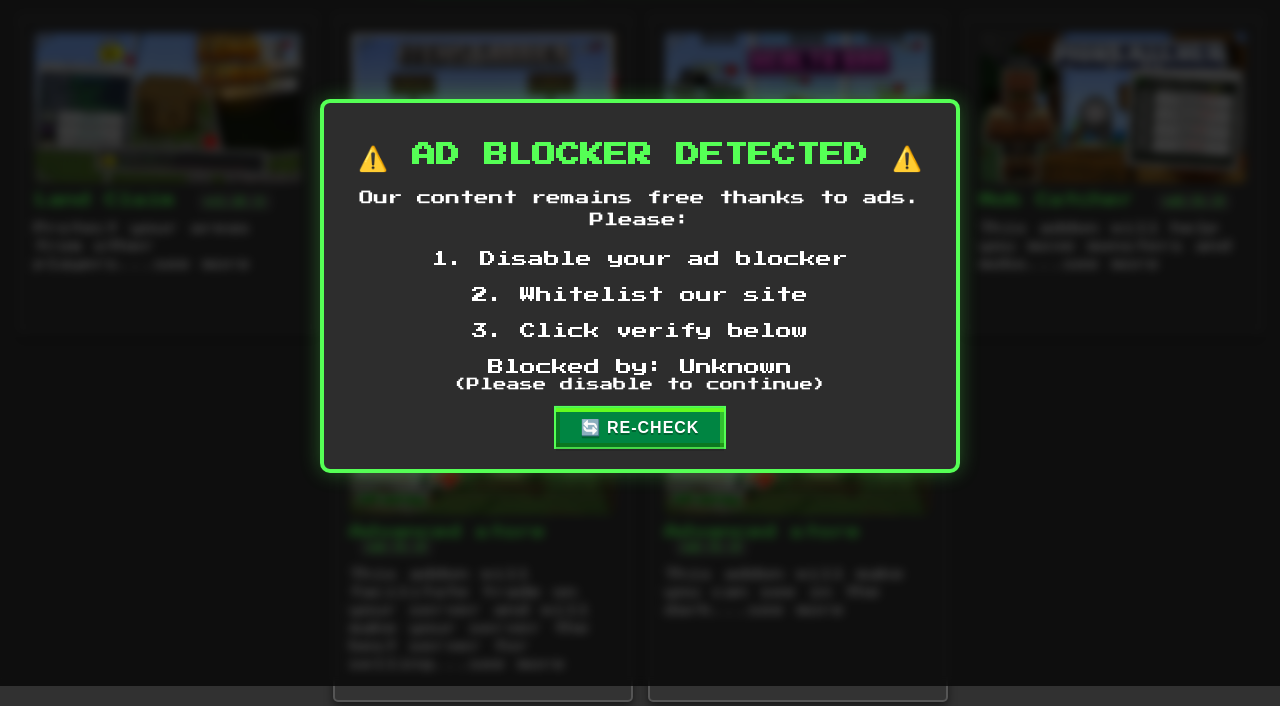
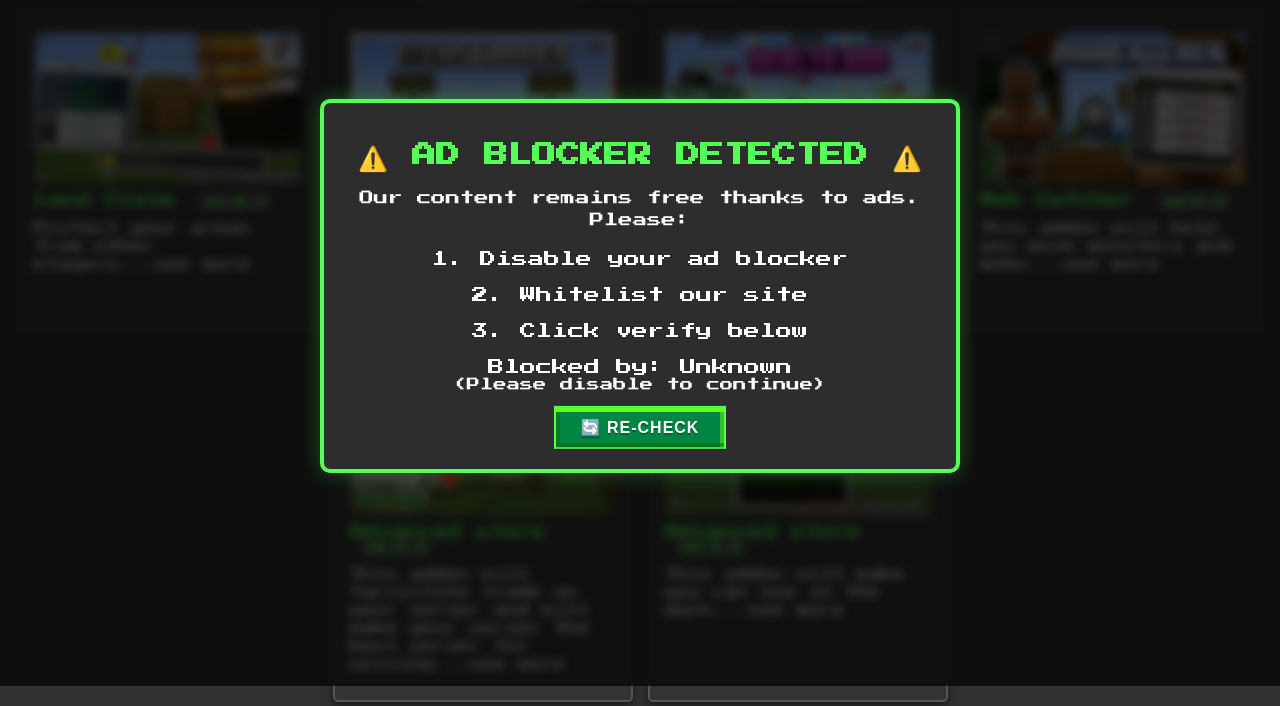
Before and after one commit to Shadowgamer12k/shadowgamer12k.github.io, a plain HTML site: page index.html in a window 1280 px wide. Shown: the part 114-820 px from the top of the page. Drawn offline with Linux system fonts and the light colour scheme; no server answers.

Commit message:
Update index.html

```diff
--- a/index.html
+++ b/index.html
@@ -116,7 +116,7 @@
                     data-description="This tool will give you night vision for your server players, but not all players"
                     data-behavior="https://direct-link.net/642753/advancedstore"
                     data-resource="https://link-target.net/642753/adcanedstorers">
-                    <img src="assets/images/AdvancedStore.png" alt="Mob Catcher">
+                    <img src="assets/images/nightvision.png" alt="Night Vision">
                     <h3>Advanced store <span class="version-badge">v2.5.3</span></h3>
                     <p>This addon will make you can see in the dark...see more</p>
                 </li>
```
